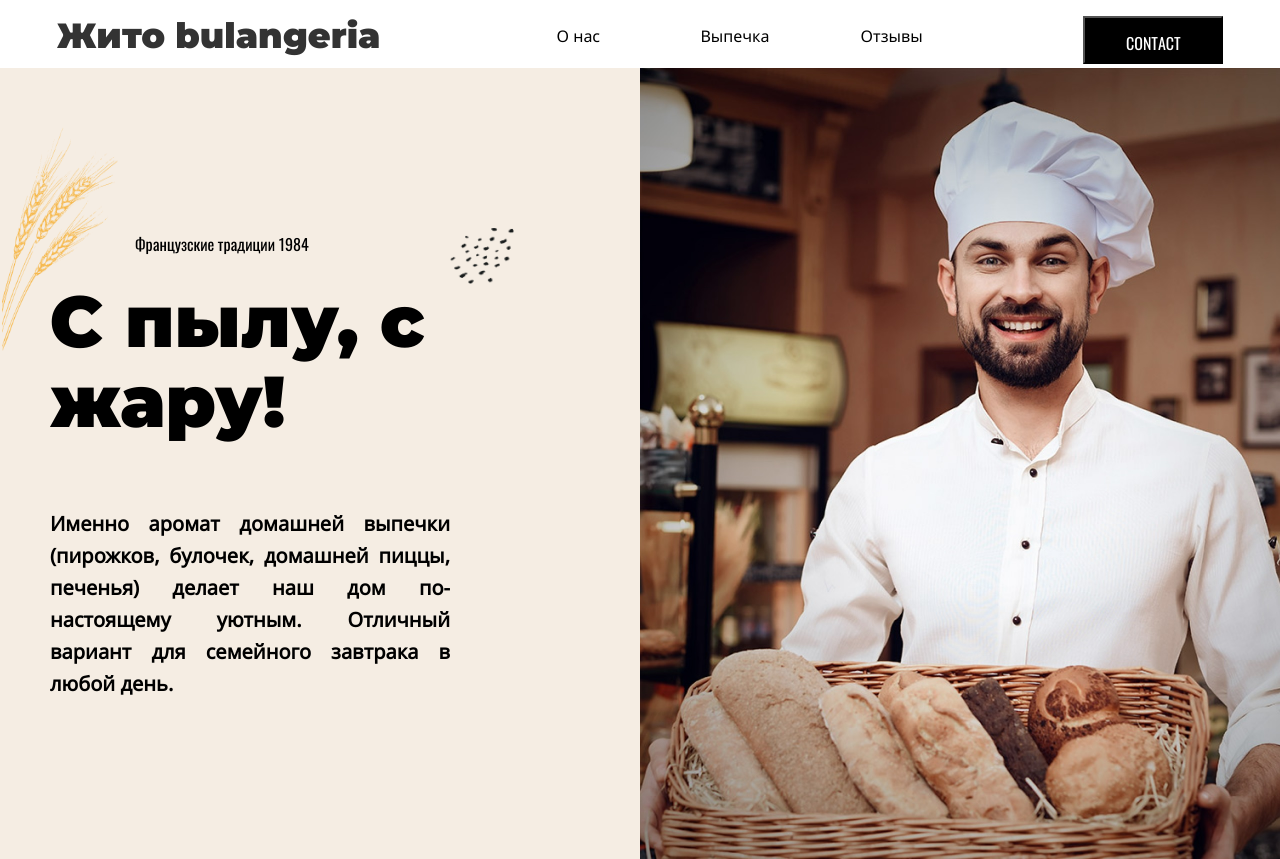
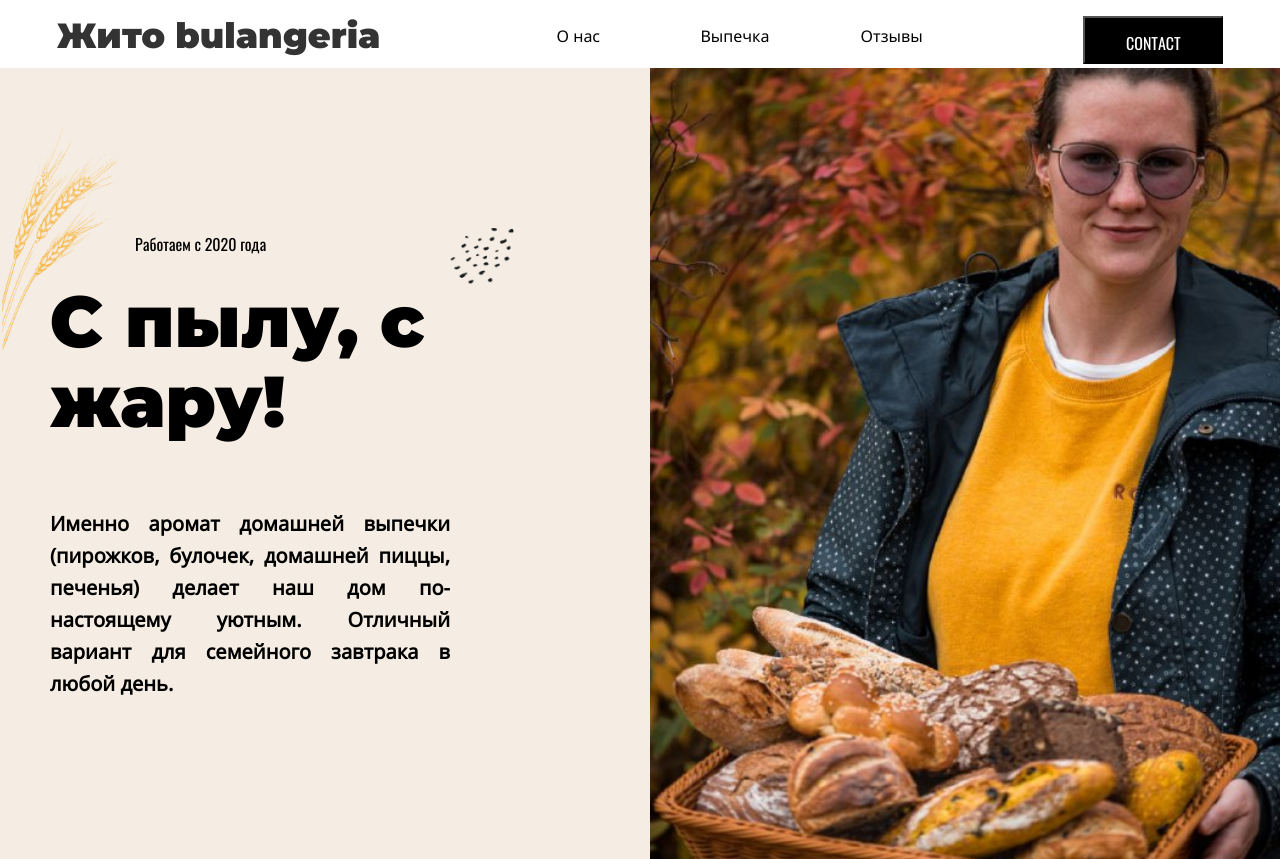
Before and after one commit to Dmitr45/Gitto-Bulangeria, a plain HTML site: page index.html in a window 1280 px wide. Shown: the top 859 px of the page. Drawn offline with Linux system fonts and the light colour scheme.

Commit message:
Заменил баннер

```diff
--- a/index.html
+++ b/index.html
@@ -29,7 +29,7 @@
     <section id="Presentation" class="_container">
         <div class="elem_text">
             <div class="img_background"><img class="shape" src="img/Combined Shape.png"> <img class="sngegg" src="img/pngegg.png"></div>
-            <div class="pres_date">Французские традиции 1984</div>
+            <div class="pres_date">Работаем с 2020 года</div>
             <div class="pres_title">С пылу, с жару!</div>
             <div class="pres_info">Именно аромат домашней выпечки (пирожков, булочек, домашней пиццы, печенья) делает наш дом по-настоящему уютным.  Отличный вариант для семейного завтрака в любой день.</div>
 
--- a/scss/style.scss
+++ b/scss/style.scss
@@ -112,7 +112,6 @@ section{
     @media (max-width: $md1000){  min-width: $md760;}
     @media (max-width: $md760) {  min-width: $md500;}
     @media (max-width: $md500) {  min-width: 280px; }
-    @media (max-width: $md300) {  min-width: 280px; }
 }
 
 .rotateY180{  transform: rotateY(180deg);  }
@@ -124,8 +123,8 @@ section{
 
 header{
   height: 863px;
-  @media (max-width: $md1000) {height: 1120px;}
-  @media (max-width: $md500)  {height: 910px;}
+  @media (max-width: $md1000) {height: 930px;}
+  @media (max-width: $md500)  {height: 1170px; min-width: 280px;}
 }
 
 nav{
@@ -269,19 +268,21 @@ flex: 0 0 470px;
 
 #Presentation{
     display: flex;
-    flex-flow: row wrap;
+    flex-flow: row nowrap;
     height: 791px;
-    @media (max-width: $md1000){ margin-top: 48px; height: 400px; }
+    @media (max-width: $md1000){ margin-top: 60px;}
+    @media (max-width: $md500){     flex-flow: row wrap; margin-top: 48px; height: 400px; }
 
 }
 .elem {
 
     &_text {
         flex: 1 1 720px;
-        max-width: 720px;
+        //max-width: 720px;
         background-color: hsla(32, 46%, 83%, 0.44);
-        @media (max-width: $md1440) {max-width: 50vw;}
-        @media (max-width: $md1000){ max-width: 100%; height: 500px; }
+        //@media (max-width: $md1440) {max-width: 50vw;}
+        @media (max-width: $md1000){ max-width: 500px; }
+        @media (max-width: $md500){ max-width: 100%; height: 500px; }
         @media (max-width: $md300) {};
     .img_background{
       height: 0px;
@@ -318,12 +319,15 @@ flex: 0 0 470px;
 
     &_pic {
         flex: 1 1 720px;
-        max-width: 720px;
-        background-image: url(../img/baker.jpg);
-        background-size: cover;
-        @media (max-width: $md1440){ max-width: 50vw;}
-        @media (max-width: $md1000){ max-width: 100%; height: 500px; }
-        @media (max-width: $md500) {height: 300px;}
+        max-width: 650px;
+        //background-image: url(../img/baker.jpg);
+        background-image: url(../img/HomePic.png);
+        background-size: 650px;
+        background-position: center center;
+        @media (max-width: $md1440){ max-width: 630px;}
+        //@media (max-width: $md1000){ max-width: 100%; height: 500px; }
+        @media (max-width: $md500){ background-size: 550px; max-width: 100%; height: 550px; }
+        //@media (max-width: $md500) {height: 300px;}
     }
 }
 .pres {
@@ -366,8 +370,8 @@ flex: 0 0 470px;
       font-weight: 600;
       text-align: justify;
       @media ( max-width: $md1440) { margin-left: 50px; width: 400px;}
-      @media (max-width: $md1000){ margin-top: 0px;  width: 80%; margin-left: 10%;}
-      @media (max-width: $md500){ font-size: 12px; }
+      @media (max-width: $md1000){ margin-top: 80px;  width: 80%; margin-left: 10%;}
+      @media (max-width: $md500){ font-size: 12px;  margin-top: 0px;}
     }
 }
 
```
Also changed, not shown: css/style.css, img/HomePic.png (added).
